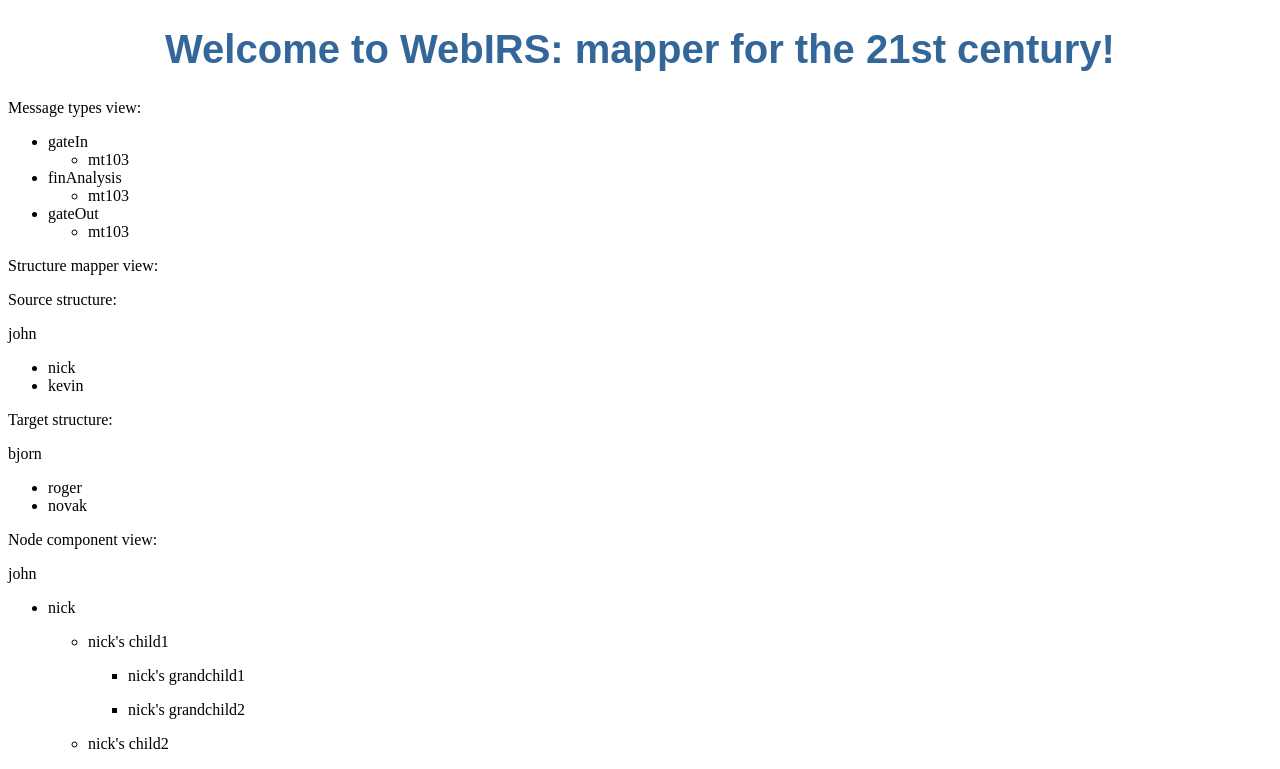
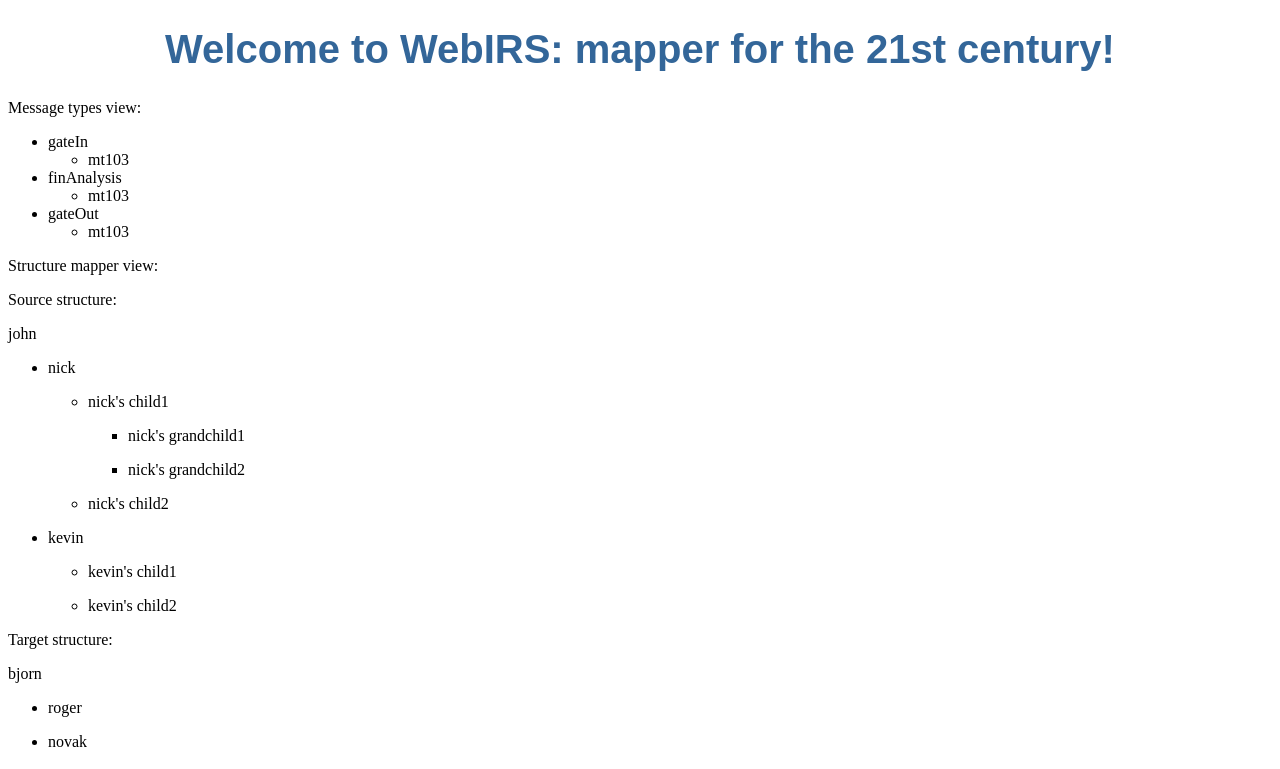
Before and after one commit to martasd/webirs, an Angular app: page / in a window 1280 px wide. Shown: the top 769 px of the page. Built offline with nearby package versions, Linux system fonts and the light colour scheme.

Commit message:
Show message types view and structure mapper view

```diff
--- a/src/app/structure-mapper/structure-mapper.component.html
+++ b/src/app/structure-mapper/structure-mapper.component.html
@@ -1,26 +1,9 @@
 <p>
   Structure mapper view:
 </p>
+
 <p>Source structure:</p>
-<p>
-    {{ source.root.name }}
-</p>
-<ul>
-  <li *ngFor="let node of source.root.children">
-    {{ node.name }}
-  </li>
-</ul>
+<app-node [node]="source.root"></app-node>
 
 <p>Target structure:</p>
-<p>
-  {{ target.root.name }}
-</p>
-<ul>
-  <li *ngFor="let node of target.root.children">
-    {{ node.name }}
-  </li>
-</ul>
-
-
-<p> Node component view:</p>
-<app-node [node]="source.root"></app-node>
+<app-node [node]="target.root"></app-node>
```
